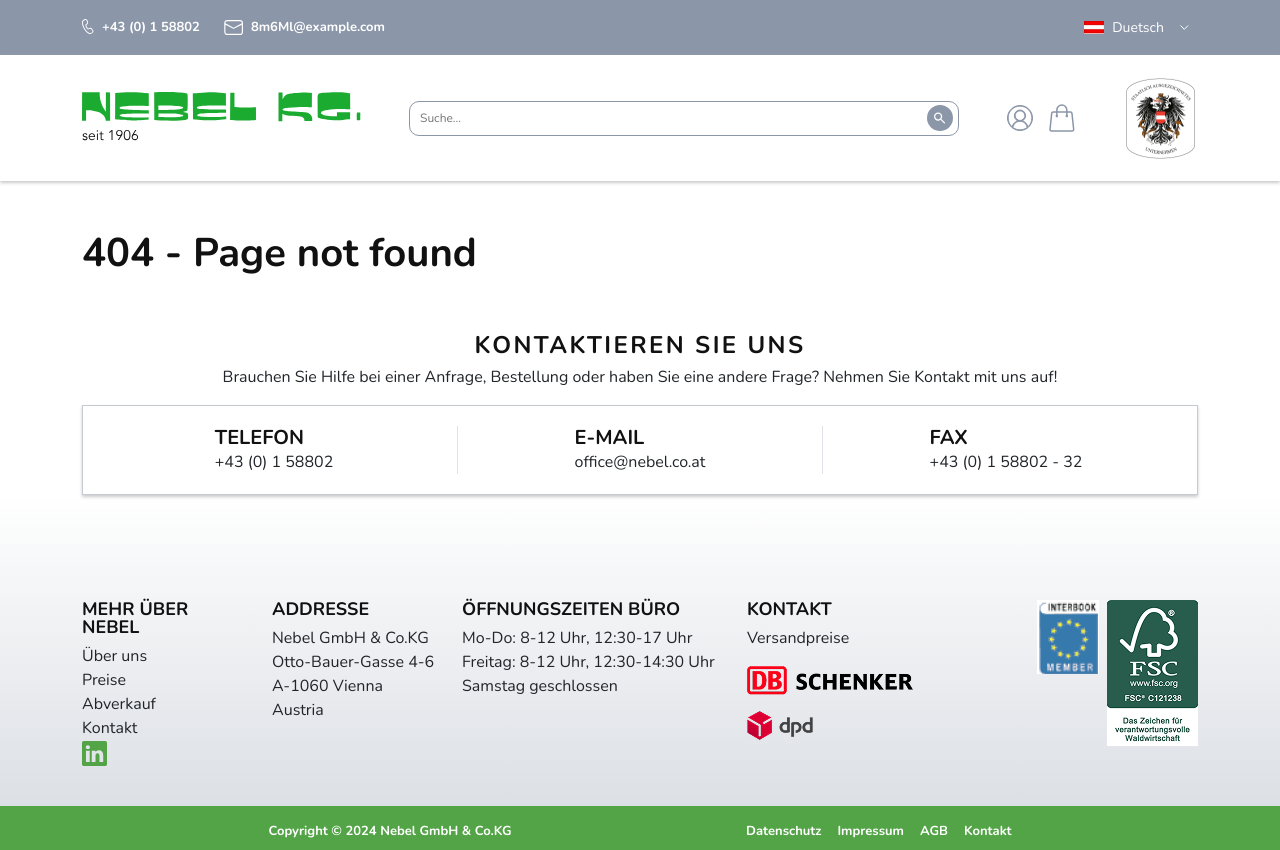
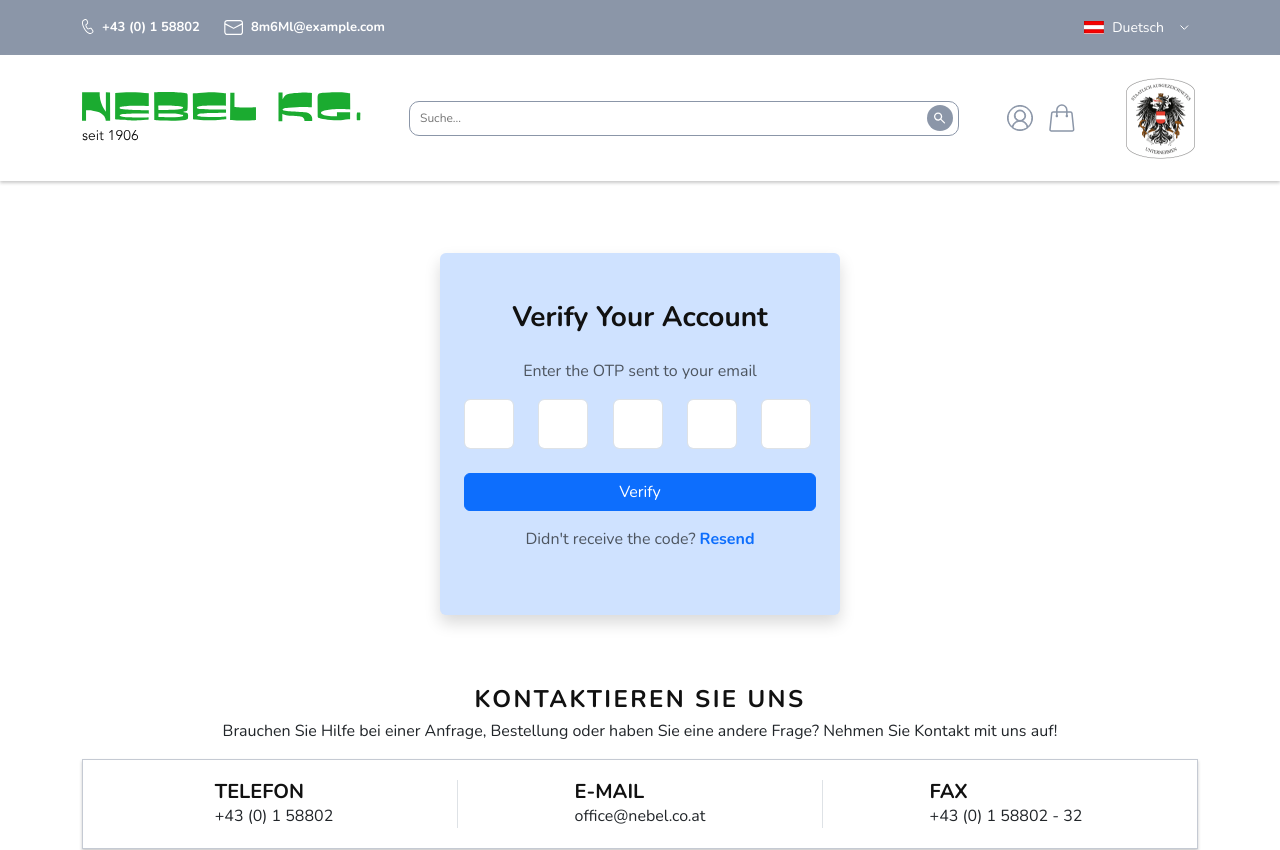
Before and after one commit to ravikumarmuz123/nebel, a React (Vite) app: page /user/verify in a window 1280 px wide. Shown: the top 850 px of the page. Built offline with nearby package versions, Linux system fonts and the light colour scheme.

Commit message:
Add latest changes

```diff
--- a/src/api/authApi.js
+++ b/src/api/authApi.js
@@ -1,3 +1,8 @@
 import axios from './axiosInstance';
 
-export const userLogin = (data) => axios.post('/auth/login', data);
+export const registerUser = (data) => axios.post('/auth/register', data);
+export const verifyCode = (data) => axios.post('/auth/verify-code', data);
+export const resendCode = (data) => axios.post('/auth/resend-verification-code', data);
+export const loginUser = (data) => axios.post('/auth/login', data, { withCredentials: true });
+export const getCurrentUser = () => axios.get('/auth/me', { withCredentials: true });
+export const logoutUser = () => axios.get('/auth/logout', { withCredentials: true });
--- a/src/context/AuthContext.jsx
+++ b/src/context/AuthContext.jsx
@@ -1,25 +1,18 @@
-import { createContext, useContext, useState, useEffect } from 'react';
-import { useNavigate } from 'react-router-dom';
-import { userLogin } from '../api/authApi';
+// src/context/AuthContext.jsx
+import { createContext, useContext, useEffect, useState } from 'react';
+import { getCurrentUser, loginUser, registerUser, verifyCode } from '../api/authApi';
 
 const AuthContext = createContext();
 
 export const AuthProvider = ({ children }) => {
-    const navigate = useNavigate();
-    const [user, setUser] = useState(false);
-    const [loading, setLoading] = useState(false);
+    const [user, setUser] = useState(null);
+    const [loading, setLoading] = useState(true);
+
+    // Load user on mount if token exists
 
 
-    const login = async (email, password) => {
-
-    };
-
-    const logout = () => {
-
-    };
-
     return (
-        <AuthContext.Provider value={{ user, login, logout, loading }}>
+        <AuthContext.Provider value={{  }}>
             {children}
         </AuthContext.Provider>
     );
--- a/src/index.css
+++ b/src/index.css
@@ -144,3 +144,6 @@ h2.section-title {
 .mb-120px {
     margin-bottom: 120px;
 }
+.cursor-pointer {
+    cursor: pointer;
+}
--- a/src/pages/Login/Login.jsx
+++ /dev/null
@@ -1,50 +0,0 @@
-import React, { useState, useEffect } from 'react'
-import { useNavigate } from 'react-router-dom';
-import { useAuth } from '../../context/AuthContext'
-const Login = () => {
-    const navigate = useNavigate();
-    const { user, login } = useAuth();
-
-    useEffect(() => {
-        if (user) {
-            navigate('/user/profile');
-        }
-    }, [user, navigate]);
-
-    const [loginCredentials, setLoginCredentials] = useState({})
-    const handleInputChange = (e) => {
-        setLoginCredentials({ ...loginCredentials, [e.target.name]: e.target.value })
-    }
-    return (
-        <div className='page page-login pt-4 pb-5'>
-            <div className="container">
-                <h1 className="text-center">Login</h1>
-                <form id='userLogin' className="mt-5" style={{ maxWidth: '400px', margin: '0 auto' }}>
-                    <div className="mb-3">
-                        <input
-                            type="email"
-                            name='email'
-                            value={loginCredentials.email}
-                            onChange={handleInputChange}
-                            placeholder='Email'
-                            className='form-control'
-                        />
-                    </div>
-                    <div className="mb-3">
-                        <input
-                            type="password"
-                            name='password'
-                            value={loginCredentials.password}
-                            onChange={handleInputChange}
-                            placeholder='Password'
-                            className='form-control'
-                        />
-                    </div>
-                    <button type="submit" className="btn btn-primary w-100">Login</button>
-                </form>
-            </div>
-        </div>
-    )
-}
-
-export default Login
--- /dev/null
+++ b/src/pages/User/Login.jsx
@@ -0,0 +1,46 @@
+import React from 'react'
+import { useState } from 'react';
+
+const Login = () => {
+    const [state, setState] = useState('login');
+    return (
+        <div className='page page-user-login py-4'>
+            <div className="mx-auto my-5 bg-primary-subtle rounded shadow px-4 py-5" style={{ maxWidth: '400px' }}>
+                <h3 className="text-center mb-4">{state === 'login' ? 'Login' : 'Register'}</h3>
+                <form>
+                    {
+                        state === 'register' && <div className="mb-3">
+                            <input
+                                type="text"
+                                className="form-control"
+                                name='name'
+                                placeholder='Name'
+                            />
+                        </div>
+                    }
+                    <div className="mb-3">
+                        <input
+                            type="email"
+                            className="form-control"
+                            name='email'
+                            placeholder='Email'
+                        />
+                    </div>
+                    <div className="mb-3">
+                        <input
+                            type="password"
+                            className="form-control"
+                            name='password'
+                            placeholder='Password'
+                        />
+                    </div>
+                    <button type="submit" className="btn btn-primary w-100">{state === 'login' ? 'Login' : 'Register'}</button>
+                    {state === 'login' && <div className='text-center mt-3'>Don't have an account? <span className='fw-bold text-primary cursor-pointer' onClick={() => setState('register')}>Register</span></div>}
+                    {state === 'register' && <div className='text-center mt-3'>Already have an account? <span className='fw-bold text-primary cursor-pointer' onClick={() => setState('login')}>Login</span></div>}
+                </form>
+            </div>
+        </div>
+    )
+}
+
+export default Login
--- /dev/null
+++ b/src/pages/User/Verify.jsx
@@ -0,0 +1,77 @@
+import React, { useRef, useState } from "react";
+
+const Verify = () => {
+    const [otp, setOtp] = useState(["", "", "", "", ""]);
+    const inputsRef = useRef([]);
+
+    const handleChange = (value, index) => {
+        if (!/^[0-9]?$/.test(value)) return; // Only allow a single digit
+
+        const newOtp = [...otp];
+        newOtp[index] = value;
+        setOtp(newOtp);
+
+        // Move to next input if value entered
+        if (value && index < otp.length - 1) {
+            inputsRef.current[index + 1].focus();
+        }
+    };
+
+    const handleKeyDown = (e, index) => {
+        if (e.key === "Backspace" && !otp[index] && index > 0) {
+            inputsRef.current[index - 1].focus();
+        }
+    };
+
+    const handleSubmit = (e) => {
+        e.preventDefault();
+        const code = otp.join("");
+        console.log("OTP Entered:", code);
+        // You can call your verify API here
+    };
+
+    return (
+        <div className="page page-user-verify py-4">
+            <div
+                className="mx-auto my-5 bg-primary-subtle rounded shadow px-4 py-5"
+                style={{ maxWidth: "400px" }}
+            >
+                <h3 className="text-center mb-4">Verify Your Account</h3>
+                <p className="text-muted text-center">Enter the OTP sent to your email</p>
+                <form onSubmit={handleSubmit}>
+                    <div className="d-flex justify-content-between mb-4">
+                        {otp.map((digit, index) => (
+                            <input
+                                key={index}
+                                ref={(el) => (inputsRef.current[index] = el)}
+                                type="text"
+                                className="form-control text-center"
+                                value={digit}
+                                onChange={(e) =>
+                                    handleChange(e.target.value, index)
+                                }
+                                onKeyDown={(e) => handleKeyDown(e, index)}
+                                maxLength={1}
+                                style={{
+                                    width: "50px",
+                                    fontSize: "1.5rem",
+                                    marginRight: "5px",
+                                }}
+                            />
+                        ))}
+                    </div>
+                    <button type="submit" className="btn btn-primary w-100">
+                        Verify
+                    </button>
+                    <p className="text-muted text-center mt-3">
+                        Didn't receive the code?{" "}
+                        <a href="#" className="text-primary fw-bold">Resend</a>
+                    </p>
+
+                </form>
+            </div>
+        </div>
+    );
+};
+
+export default Verify;
--- a/src/routes/ProtectedRoutes.jsx
+++ b/src/routes/ProtectedRoutes.jsx
@@ -1,11 +1,11 @@
 import { Navigate } from 'react-router-dom';
 import { useAuth } from '../context/AuthContext';
+import { useState } from 'react';
 
 const ProtectedRoute = ({ children }) => {
-    const { user, loading } = useAuth();
+    const [user, setUser] = useState(null);
 
-    if (loading) return <p>Loading...</p>;
-    if (!user) return <Navigate to="/login" replace />;
+    if (!user) return <Navigate to="/user/login" replace />;
     return children;
 };
 
--- a/src/routes/router.jsx
+++ b/src/routes/router.jsx
@@ -10,7 +10,8 @@ import ErrorPage from "../pages/ErrorPage";
 // Public Pages
 const Home = lazy(() => import('../pages/Home/Home'))
 const Search = lazy(() => import('../pages/Search/Search'))
-const Login = lazy(() => import('../pages/Login/Login'))
+const Login = lazy(() => import('../pages/User/Login'))
+const Verify = lazy(() => import('../pages/User/Verify'))
 
 // Protected Pages
 const Profile = lazy(() => import('../pages/User/Profile'))
@@ -43,14 +44,25 @@ const router = createBrowserRouter([
                 element: lazyLoader(Search)
             },
             {
-                path: 'login',
-                element: lazyLoader(Login)
-            },
-            {
-                path: '/user/profile',
-                element: <ProtectedRoute>
-                    {lazyLoader(Profile)}
-                </ProtectedRoute>
+                path:'user',
+                children: [
+                    {
+                        index: true,
+                        element: <ProtectedRoute><Profile /></ProtectedRoute>
+                    },
+                    {
+                        path: 'login',
+                        element: lazyLoader(Login)
+                    },
+                    {
+                        path: 'verify',
+                        element: lazyLoader(Verify)
+                    },
+                    {
+                        path: '*',
+                        element: <h1 className="container py-5">404 - Page not found</h1>
+                    }
+                ]
             },
             {
                 path: '*',
--- /dev/null
+++ b/utils/storage.js
@@ -0,0 +1,4 @@
+// storage.js
+export const saveToken = (token) => localStorage.setItem("authToken", token);
+export const getToken = () => localStorage.getItem("authToken");
+export const removeToken = () => localStorage.removeItem("authToken");
```
Also changed, not shown: src/components/header/Header.jsx (+1 -1 lines).
